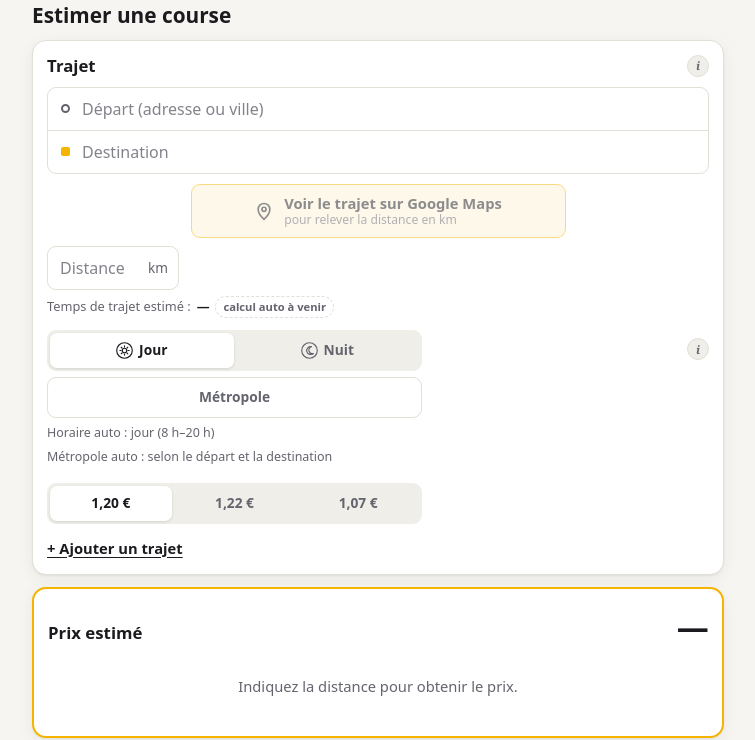
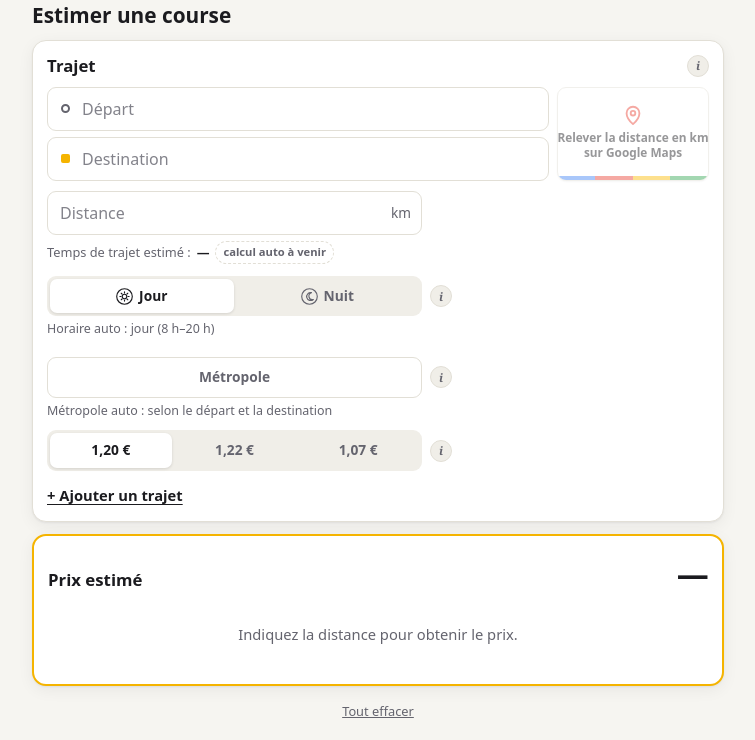
Before and after one commit to nourben/TaxiMeter, a website with bundled scripts: page index.html in a window 1280 px wide. Shown: the part 67-807 px from the top of the page, without its empty margins (262-1017 px from the left). Built offline with nearby package versions, Linux system fonts and the light colour scheme.

Commit message:
Trajets : bouton Google Maps à droite du départ/destination, options et infos réorganisées
- Bouton « Relever la distance en km / sur Google Maps » aux couleurs Google, à droite des champs (espacés)
- Champ distance à la même largeur que les options
- Infos « i » séparées : à côté de Jour/Nuit, de Métropole et du tarif au km
- Plus d'espace entre horaires et Métropole qu'entre Métropole et tarif
- Exclure / Inclure et Supprimer ce trajet en vrais boutons avec icônes
- Texte d'aide : « le module « Prix estimé » fait le total »

Co-Authored-By: Claude Opus 5.5 <noreply@anthropic.com>
Claude-Session: https://claude.ai/code/session_01XsKJBFUdrkhFUPaTHRJHnw

```diff
--- a/css/style.css
+++ b/css/style.css
@@ -837,20 +837,25 @@ main.main-wide {
   font-variant-numeric: tabular-nums;
 }
 
+.route-wrap {
+  display: grid;
+  grid-template-columns: minmax(0, 1fr) 152px;
+  gap: 8px;
+  align-items: stretch;
+}
 .route {
+  display: flex;
+  flex-direction: column;
+  gap: 6px;
+}
+.route-line {
+  position: relative;
   border: 1px solid var(--border);
   border-radius: var(--radius-sm);
   background: var(--surface);
-  overflow: hidden;
 }
-.route:focus-within {
+.route-line:focus-within {
   border-color: var(--focus);
-}
-.route-line {
-  position: relative;
-}
-.route-line + .route-line {
-  border-top: 1px solid var(--border);
 }
 .route-line::before {
   content: '';
@@ -870,10 +875,47 @@ main.main-wide {
 }
 .route input[type='text'] {
   border: 0;
-  border-radius: 0;
   padding-left: 34px;
+  background: transparent;
+}
+.route input[type='text']:focus {
   box-shadow: none;
-  background: transparent;
+}
+
+/* Bouton Google Maps : couleurs Google, pas le logo officiel */
+.maps-btn {
+  display: flex;
+  flex-direction: column;
+  align-items: center;
+  justify-content: center;
+  gap: 4px;
+  padding: 8px 8px 11px;
+  border: 1px solid var(--border);
+  border-radius: var(--radius-sm);
+  background:
+    linear-gradient(90deg, #4285f4 0 25%, #ea4335 25% 50%, #fbbc04 50% 75%, #34a853 75%) bottom / 100% 4px no-repeat,
+    var(--surface);
+  color: var(--text);
+  text-decoration: none;
+  text-align: center;
+  font-size: 0.74rem;
+  font-weight: 700;
+  line-height: 1.3;
+  white-space: nowrap;
+  cursor: pointer;
+  box-shadow: 0 1px 2px rgba(20, 20, 30, 0.08);
+}
+.maps-btn:hover {
+  border-color: #4285f4;
+}
+.maps-btn svg {
+  width: 22px;
+  height: 22px;
+  color: #ea4335;
+}
+.maps-btn[aria-disabled='true'] {
+  opacity: 0.45;
+  cursor: not-allowed;
 }
 
 .trip-row {
@@ -884,11 +926,24 @@ main.main-wide {
 }
 .km-field {
   position: relative;
-  width: 132px;
-  flex-shrink: 0;
+  margin-top: 10px;
 }
 .km-field input {
-  padding-right: 34px;
+  padding-right: 76px;
+}
+.km-reset {
+  position: absolute;
+  right: 34px;
+  top: 50%;
+  transform: translateY(-50%);
+  width: 32px;
+  height: 32px;
+  border: 0;
+  border-radius: 50%;
+  background: var(--surface-2);
+  color: var(--text);
+  font-size: 1rem;
+  cursor: pointer;
 }
 .km-field .suffix {
   position: absolute;
@@ -898,41 +953,6 @@ main.main-wide {
   color: var(--text-muted);
   font-size: 0.85rem;
   pointer-events: none;
-}
-.maps-btn {
-  display: flex;
-  width: min(100%, 375px);
-  margin: 10px auto 0;
-  gap: 10px;
-  padding: 9px 14px;
-  background: color-mix(in srgb, var(--accent) 16%, var(--surface));
-  border-color: var(--accent);
-  text-align: left;
-}
-.maps-btn:hover {
-  background: color-mix(in srgb, var(--accent) 30%, var(--surface));
-}
-.maps-btn svg {
-  width: 20px;
-  height: 20px;
-  flex-shrink: 0;
-}
-.maps-btn span {
-  display: flex;
-  flex-direction: column;
-  line-height: 1.25;
-}
-.maps-btn strong {
-  font-size: 0.92rem;
-}
-.maps-btn small {
-  font-weight: 500;
-  font-size: 0.76rem;
-  color: var(--text-muted);
-}
-.maps-btn[aria-disabled='true'] {
-  opacity: 0.5;
-  cursor: not-allowed;
 }
 .same-km {
   margin-left: auto;
@@ -961,20 +981,27 @@ main.main-wide {
 }
 
 .opts {
-  position: relative;
+  margin-top: 12px;
+}
+.opt-row {
   display: flex;
-  flex-direction: column;
-  align-items: flex-start;
-  gap: 6px;
-  margin-top: 12px;
+  align-items: center;
+  gap: 8px;
 }
 .opt-wide {
   width: min(100% - 32px, 375px);
 }
-.opts-info {
-  position: absolute;
-  top: 8px;
-  right: 0;
+.opt-metro {
+  margin-top: 18px;
+}
+.opt-rate {
+  margin-top: 10px;
+}
+.opts .trip-hint {
+  margin-top: 4px;
+}
+.opt-row + .info-panel {
+  margin: 8px 0 0;
 }
 .segmented.seg-sm {
   padding: 3px;
@@ -995,9 +1022,6 @@ main.main-wide {
   width: 17px;
   height: 17px;
   flex-shrink: 0;
-}
-.opt-rate {
-  margin-top: 10px;
 }
 .segmented input.nondefault:checked + label {
   background: var(--warn-bg);
@@ -1093,3 +1117,25 @@ main.main-wide {
 .result .hint {
   margin: 2px 0 6px;
 }
+
+.btn-sm {
+  min-height: 34px;
+  padding: 6px 11px;
+  font-size: 0.82rem;
+  gap: 6px;
+}
+.btn-sm svg {
+  width: 15px;
+  height: 15px;
+}
+.btn-danger {
+  color: var(--danger);
+  border-color: color-mix(in srgb, var(--danger) 40%, var(--border));
+}
+.btn-danger:hover {
+  background: color-mix(in srgb, var(--danger) 10%, var(--surface));
+}
+.trip-actions {
+  gap: 8px;
+  margin-top: 4px;
+}
--- a/js/pages/calculator.js
+++ b/js/pages/calculator.js
@@ -100,6 +100,13 @@ const ICON_DAY =
 const ICON_NIGHT =
   '<svg class="period-icon" viewBox="0 0 24 24" fill="none" stroke="currentColor" stroke-width="1.6" stroke-linejoin="round" aria-hidden="true"><circle cx="12" cy="12" r="11"/><path d="M14.8 6.6a5.6 5.6 0 1 0 2.6 9.6 4.6 4.6 0 0 1-2.6-9.6z"/></svg>';
 
+const ICON_TRASH =
+  '<svg viewBox="0 0 24 24" fill="none" stroke="currentColor" stroke-width="2" stroke-linecap="round" stroke-linejoin="round" aria-hidden="true"><path d="M3 6h18M8 6V4h8v2M6 6l1 14h10l1-14M10 11v6M14 11v6"/></svg>';
+const ICON_EYE_OFF =
+  '<svg viewBox="0 0 24 24" fill="none" stroke="currentColor" stroke-width="2" stroke-linecap="round" stroke-linejoin="round" aria-hidden="true"><path d="M3 3l18 18M10.6 10.6a2 2 0 0 0 2.8 2.8M9.9 5.1A9.8 9.8 0 0 1 12 5c6 0 9.5 7 9.5 7a17 17 0 0 1-3.1 3.9M6.6 6.6C3.9 8.3 2.5 12 2.5 12S6 19 12 19a9.6 9.6 0 0 0 4.4-1.1"/></svg>';
+const ICON_EYE =
+  '<svg viewBox="0 0 24 24" fill="none" stroke="currentColor" stroke-width="2" stroke-linecap="round" stroke-linejoin="round" aria-hidden="true"><path d="M2.5 12S6 5 12 5s9.5 7 9.5 7-3.5 7-9.5 7-9.5-7-9.5-7z"/><circle cx="12" cy="12" r="3"/></svg>';
+
 function tripTemplate(t) {
   const rates = TARIFS.ratesPerKm
     .map((r) => {
@@ -113,41 +120,49 @@ function tripTemplate(t) {
       <span class="trip-title" data-o="title"></span>
       <span class="trip-price" data-o="price"></span>
       <div class="trip-actions">
-        <button type="button" class="link-btn" data-a="exclude"></button>
-        <button type="button" class="link-btn danger-link" data-a="remove">Supprimer ce trajet</button>
+        <button type="button" class="btn btn-sm" data-a="exclude"></button>
+        <button type="button" class="btn btn-sm btn-danger" data-a="remove">${ICON_TRASH}<span>Supprimer ce trajet</span></button>
       </div>
     </div>
     <div class="trip-body">
+      <div class="route-wrap">
         <div class="route">
-        <div class="route-line from"><input type="text" data-f="origin" placeholder="Départ (adresse ou ville)" aria-label="Départ" enterkeyhint="next" /></div>
-        <div class="route-line to"><input type="text" data-f="destination" placeholder="Destination" aria-label="Destination" enterkeyhint="next" /></div>
+          <div class="route-line from"><input type="text" data-f="origin" placeholder="Départ" aria-label="Départ (adresse ou ville)" enterkeyhint="next" /></div>
+          <div class="route-line to"><input type="text" data-f="destination" placeholder="Destination" aria-label="Destination (adresse ou ville)" enterkeyhint="next" /></div>
         </div>
-      <a class="btn maps-btn" data-o="maps" target="_blank" rel="noopener">
+        <a class="maps-btn" data-o="maps" target="_blank" rel="noopener">
           ${PIN}
-        <span><strong>Voir le trajet sur Google Maps</strong><small>pour relever la distance en km</small></span>
+          <span>Relever la distance en km<br />sur Google Maps</span>
         </a>
-      <div class="trip-row">
-        <div class="km-field">
+      </div>
+      <div class="km-field opt-wide">
         <input type="number" data-f="distance" inputmode="decimal" min="0" step="0.1" placeholder="Distance" aria-label="Distance en km" />
+        <button type="button" class="km-reset hidden" data-a="reset-km" aria-label="Revenir à la distance calculée" title="Revenir à la distance calculée">↺</button>
         <span class="suffix">km</span>
-        </div>
-        <button type="button" class="btn reset-btn hidden" data-a="reset-km" aria-label="Revenir à la distance calculée" title="Revenir à la distance calculée">↺</button>
-        <button type="button" class="link-btn same-km" data-a="same-km">Même km que le trajet 1</button>
       </div>
       <div class="trip-meta">
         Temps de trajet estimé : <strong data-o="duration">—</strong>
         <span class="soon" data-o="soon" title="Le temps de trajet et la distance seront calculés automatiquement quand le calcul d’itinéraire sera branché">calcul auto à venir</span>
+        <button type="button" class="link-btn same-km" data-a="same-km">Même km que le trajet 1</button>
       </div>
       <div class="opts">
-        <button class="info-btn opts-info" data-info="options" aria-label="Aide sur les options du trajet">i</button>
+        <div class="opt-row">
           <div class="segmented seg-sm opt-wide" role="radiogroup" aria-label="Horaire">
             <input type="radio" name="period-${t.id}" id="p-${t.id}-jour" value="jour" data-f="period" /><label for="p-${t.id}-jour">${ICON_DAY} Jour</label>
             <input type="radio" name="period-${t.id}" id="p-${t.id}-nuit" value="nuit" data-f="period" /><label for="p-${t.id}-nuit">${ICON_NIGHT} Nuit</label>
           </div>
+          <button class="info-btn" data-info="horaire" aria-label="Aide sur les horaires jour et nuit">i</button>
+        </div>
+        <p class="trip-hint" data-o="hint-period"></p>
+        <div class="opt-row opt-metro">
           <button type="button" class="chip opt-wide" data-a="metro" aria-pressed="false">Métropole</button>
-        <p class="trip-hint" data-o="hint-period"></p>
+          <button class="info-btn" data-info="metropole" aria-label="Aide sur la zone Métropole">i</button>
+        </div>
         <p class="trip-hint" data-o="hint-metro"></p>
-        <div class="segmented seg-sm opt-wide opt-rate" role="radiogroup" aria-label="Tarif kilométrique">${rates}</div>
+        <div class="opt-row opt-rate">
+          <div class="segmented seg-sm opt-wide" role="radiogroup" aria-label="Tarif kilométrique">${rates}</div>
+          <button class="info-btn" data-info="tarifKm" aria-label="Aide sur le tarif kilométrique">i</button>
+        </div>
         <p class="trip-hint hidden" data-o="hint-rate"></p>
       </div>
     </div>`;
@@ -177,7 +192,7 @@ function updateTrip(t, index, count) {
   o('title').textContent = `Trajet ${index + 1}`;
   node.querySelector('.trip-actions').classList.toggle('hidden', index === 0);
   const excludeBtn = node.querySelector('[data-a="exclude"]');
-  excludeBtn.textContent = t.excluded ? 'Inclure dans le prix' : 'Exclure du prix';
+  excludeBtn.innerHTML = t.excluded ? `${ICON_EYE}<span>Inclure dans le prix</span>` : `${ICON_EYE_OFF}<span>Exclure du prix</span>`;
   excludeBtn.setAttribute('aria-pressed', String(!!t.excluded));
   node.classList.toggle('excluded', !!t.excluded);
   const r = fareOf(t);
--- a/js/ui/info.js
+++ b/js/ui/info.js
@@ -6,15 +6,24 @@ import { TARIFS } from '../config/tarifs.js';
 const n = (x) => String(x).replace('.', ',');
 const t = TARIFS;
 
+const jour = t.periods.jour;
+const nuit = t.periods.nuit;
+
 export const INFO_CONTENT = {
   trajet: `
-    <p>Une course peut compter jusqu’à 20 trajets : chacun a sa distance, ses options et son prix ; le module Prix fait le total.</p>
-    <p>Le lien Google Maps ouvre l’itinéraire : relevez les km et saisissez-les. Plus tard, l’API remplira la distance et le temps de trajet ; la distance restera modifiable (↺ pour revenir à la valeur calculée).</p>
+    <p>Une course peut compter jusqu’à 20 trajets : chacun a sa distance, ses options et son prix ; le module « Prix estimé » fait le total.</p>
+    <p>Le bouton Google Maps ouvre l’itinéraire : relevez les km et saisissez-les. Plus tard, l’API remplira la distance et le temps de trajet ; la distance restera modifiable (↺ pour revenir à la valeur calculée).</p>
     <p>Les <strong>${t.includedKm} premiers km</strong> sont compris dans la prise en charge de ${n(t.pickup)} €.</p>`,
-  options: `
-    <p><strong>Jour</strong> (${t.periods.jour.startHour} h–${t.periods.nuit.startHour} h) : × ${n(t.periods.jour.multiplier)} sur la distance. <strong>Nuit</strong> (${t.periods.nuit.startHour} h–${t.periods.jour.startHour} h) : × ${n(t.periods.nuit.multiplier)} sur le total. Choisi selon l’heure actuelle ; changez-le pour préparer un trajet du soir ou du lendemain.</p>
-    <p><strong>Métropole</strong> : + ${n(t.metropole.supplement)} €, cumulable. Auto si le départ ou la destination est à moins de ${t.metropole.radiusKm} km à vol d’oiseau du centre de Paris (≈ Paris – Créteil) ou en ${t.metropole.departments.join(', ')}.</p>
-    <p><strong>Tarif au km</strong> : ${t.ratesPerKm.map((r) => `${n(r.toFixed(2))} €`).join(' · ')} (${n(t.defaultRatePerKm.toFixed(2))} € par défaut, les autres s’affichent en couleur).</p>`,
+  horaire: `
+    <p><strong>Jour</strong> (${jour.startHour} h–${nuit.startHour} h) : × ${n(jour.multiplier)} sur la distance, × ${n(jour.longDistance.multiplier)} à partir de ${jour.longDistance.fromKm} km.</p>
+    <p><strong>Nuit</strong> (${nuit.startHour} h–${jour.startHour} h) : × ${n(nuit.multiplier)} sur le total.</p>
+    <p>Choisi selon l’heure actuelle ; changez-le pour préparer un trajet du soir ou du lendemain.</p>`,
+  metropole: `
+    <p>+ ${n(t.metropole.supplement)} €, cumulable avec jour ou nuit.</p>
+    <p>Auto si le départ ou la destination est à moins de ${t.metropole.radiusKm} km à vol d’oiseau du centre de Paris (≈ Paris – Créteil) ou en ${t.metropole.departments.join(', ')}. Modifiable à la main.</p>`,
+  tarifKm: `
+    <p>Prix par km au-delà des ${t.includedKm} km inclus : ${t.ratesPerKm.map((r) => `${n(r.toFixed(2))} €`).join(' · ')}.</p>
+    <p>${n(t.defaultRatePerKm.toFixed(2))} € par défaut ; les autres s’affichent en couleur pour éviter une erreur.</p>`,
 };
 
 let counter = 0;
@@ -29,7 +38,7 @@ export function initInfoButtons(root = document) {
     panel.id = `info-${key}-${++counter}`;
     panel.innerHTML = INFO_CONTENT[key] ?? '';
     // Le panneau se place juste après la ligne du label
-    const anchor = btn.closest('.switch-row, .opts') ?? btn.closest('.label-row, .card-head') ?? btn;
+    const anchor = btn.closest('.switch-row, .opt-row') ?? btn.closest('.label-row, .card-head') ?? btn;
     anchor.insertAdjacentElement('afterend', panel);
 
     btn.type = 'button';
```
Lines whose indentation alone changed are shown as unchanged.
